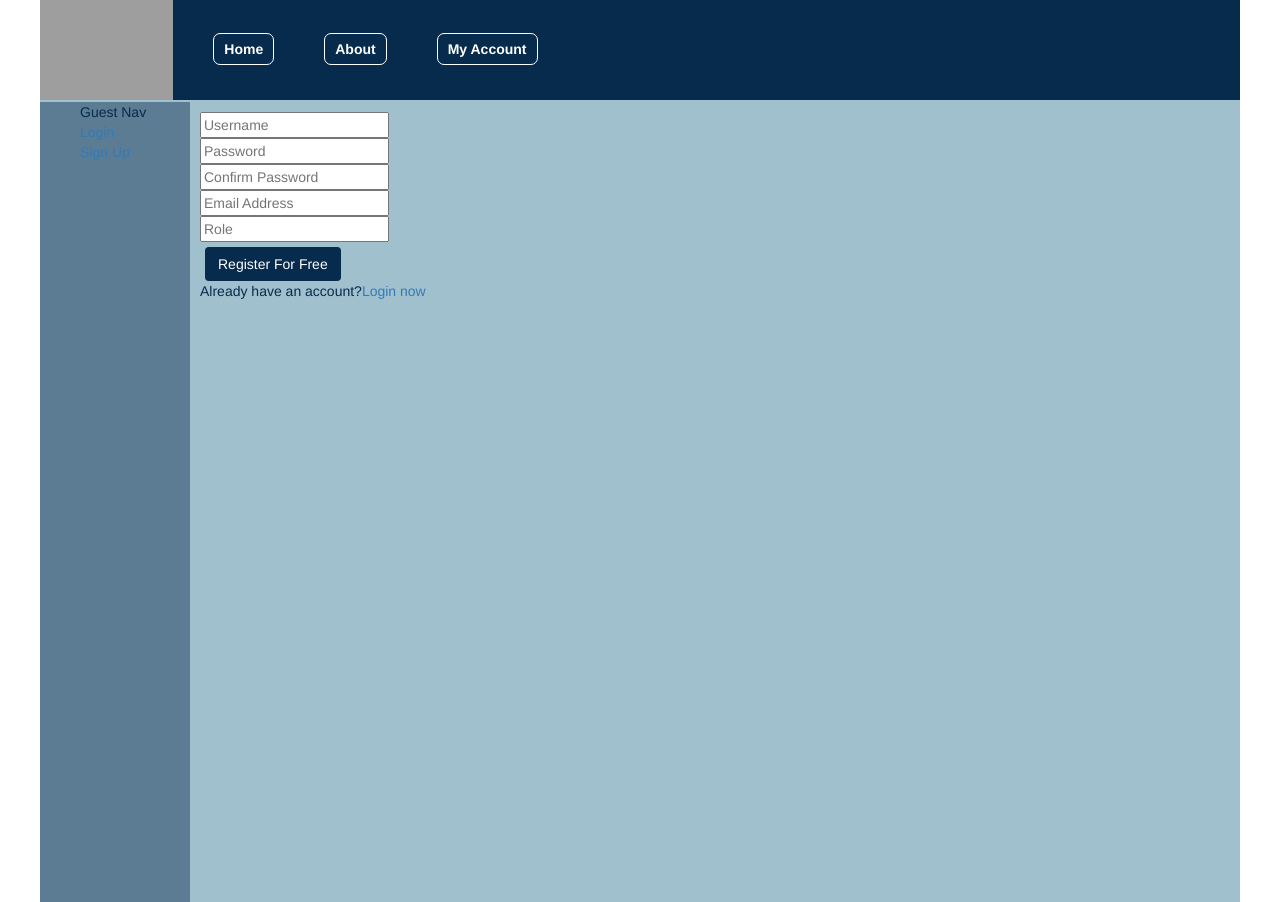
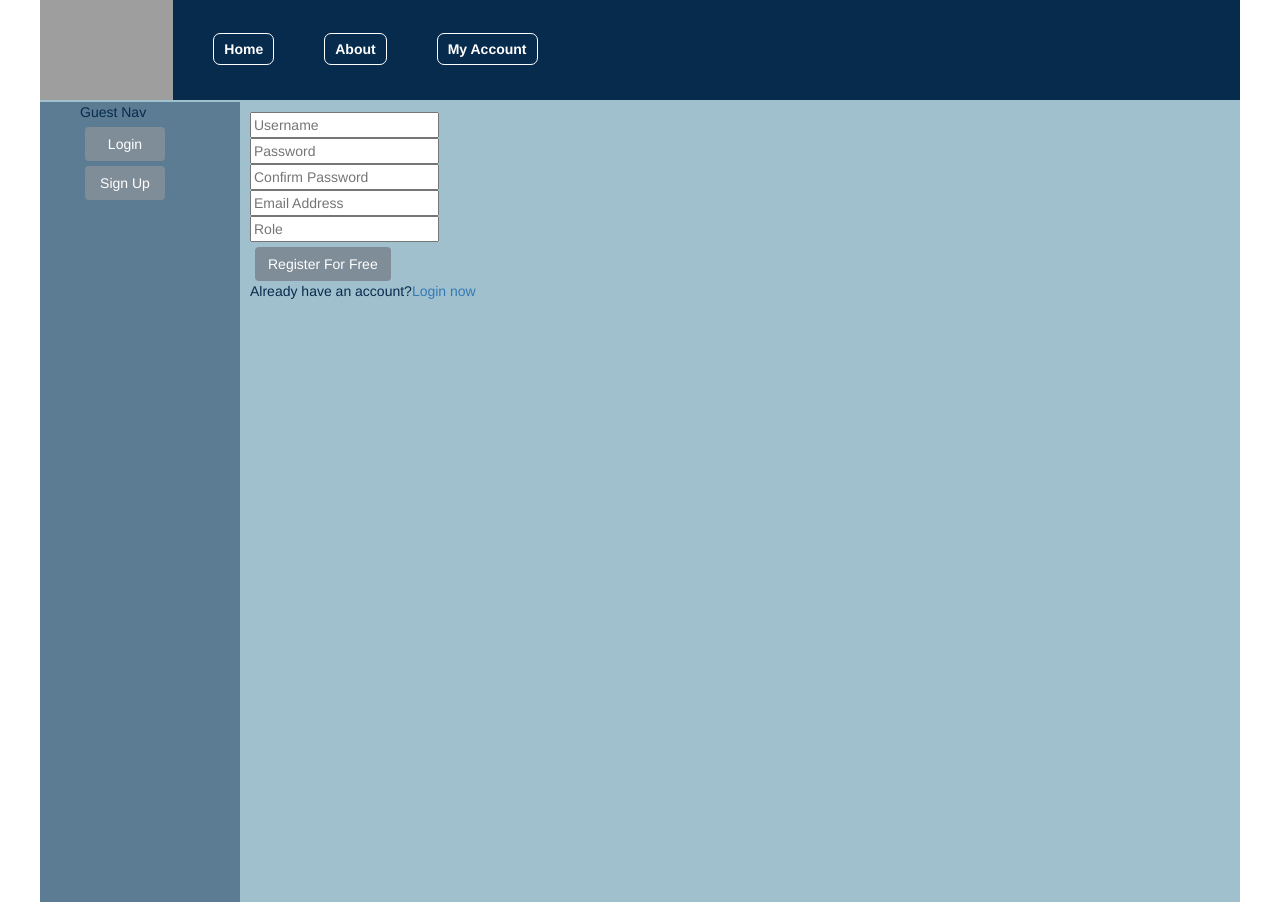
Before and after one commit to wuzhixiang88/Easy_Parcel_Clone, a React (Create React App) app in the folder client/: page /signup in a window 1280 px wide. Built offline with nearby package versions, Linux system fonts and the light colour scheme; grey boxes are pictures that could not be loaded.

Commit message:
sorted out buttons styling

```diff
--- a/client/src/App.css
+++ b/client/src/App.css
@@ -111,13 +111,17 @@ ul li {
 #sidebar-wrapper {
   vertical-align: text-top;
   display: inline-block;
-  width: 150px;
+  width: 200px;
   height: 100vh;
   background-color: #5b7c93;
 }
 
 #nav-sidebar {
   text-align: left;
+}
+
+.sidebar-nav-link {
+  color: white;
 }
 
 #page-wrapper {
@@ -226,21 +230,32 @@ body {
   padding: 10px;
   margin: 10px;
   border-radius: 10px;
+  max-width: 400px;
 }
 
 .btn {
   margin: 5px;
-  background-color: #072b4d;
+  background-color: #7f8d98;
   color: white;
+  min-width: 80px;
 }
 
-a:visited {
+.btn:hover {
+  background-color: #7f8d98;
+}
+.btn:visited .btn:active {
+  color: white;
+  background-color: #7f8d98;
+}
+
+a:visited a:active a:link {
   color: white;
   text-decoration: none;
+  background-color: #7f8d98;
 }
 
 a:hover {
-  color: #cbc7cb;
+  color: white;
   text-decoration: none;
 }
 
--- a/client/src/components/NavSidebar.jsx
+++ b/client/src/components/NavSidebar.jsx
@@ -10,10 +10,14 @@ const NavSidebar = ({ loggedInUserRole }) => {
         <ul>
           Guest Nav
           <li>
-            <Link to="/login">Login</Link>
+            <Link className="sidebar-nav-link" to="/login">
+              <button className="btn">Login</button>
+            </Link>
           </li>
           <li>
-            <Link to="/signup">Sign Up</Link>
+            <Link className="sidebar-nav-link" to="/signup">
+              <button className="btn">Sign Up</button>
+            </Link>
           </li>
         </ul>
       );
@@ -22,10 +26,14 @@ const NavSidebar = ({ loggedInUserRole }) => {
         <ul>
           Customer Nav
           <li>
-            <Link to="/customer">Book a Parcel</Link>
+            <Link className="sidebar-nav-link" to="/customer">
+              <button className="btn">Book a Parcel</button>
+            </Link>
           </li>
           <li>
-            <Link to="/customerinbox">Inbox</Link>
+            <Link className="sidebar-nav-link" to="/customerinbox">
+              <button className="btn">Inbox</button>
+            </Link>
           </li>
         </ul>
       );
@@ -34,10 +42,14 @@ const NavSidebar = ({ loggedInUserRole }) => {
         <ul>
           Deliveryman Nav
           <li>
-            <Link to="/deliveryman">Available Jobs</Link>
+            <Link className="sidebar-nav-link" to="/deliveryman">
+              <button className="btn">Available Jobs</button>
+            </Link>
           </li>
           <li>
-            <Link to="/deliverymaninbox">Accepted Jobs</Link>
+            <Link className="sidebar-nav-link" to="/deliverymaninbox">
+              <button className="btn">Accepted Jobs</button>
+            </Link>
           </li>
         </ul>
       );
--- a/client/src/pages/CustomerInboxPage.jsx
+++ b/client/src/pages/CustomerInboxPage.jsx
@@ -15,7 +15,7 @@ const CustomerInboxPage = () => {
 
   return (
     <div>
-      <h2>Your Inbox</h2>
+      <h2>Inbox</h2>
       <h4>Your Parcels</h4>
       {parcels.length !== 0 &&
         parcels.map((parcel) => (
--- a/client/src/pages/HomePage.jsx
+++ b/client/src/pages/HomePage.jsx
@@ -19,12 +19,12 @@ const HomePage = () => {
         <li>Get a quote</li>
         <li>Book a Parcel!</li>
       </ul>
-      <button className="btn">
-        <Link to="/login">Login</Link>
-      </button>
-      <button className="btn">
-        <Link to="/signup">Sign Up</Link>
-      </button>
+      <Link to="/login">
+        <button className="btn">Login</button>
+      </Link>
+      <Link to="/signup">
+        <button className="btn">Sign Up</button>
+      </Link>
     </div>
   );
 };
```
